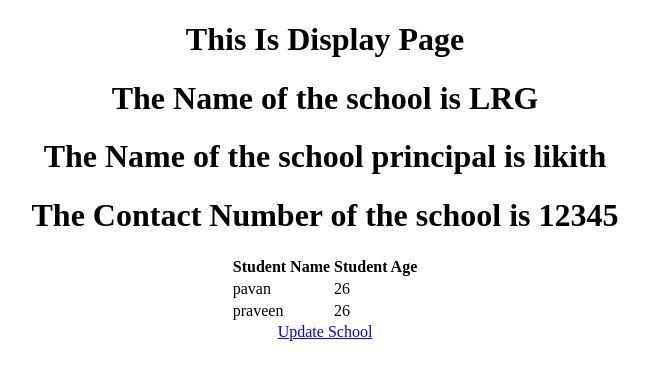
After one commit to likith1003/likith, a Django app: a page that uses project3/templates/app/School_detail.html in a window 1280 px wide. The commit adds this page. Shown: the top 380 px of the page, without its empty margins (315-964 px from the left). Run offline with Django 5.2, Linux system fonts and the light colour scheme; data comes from the database, SQL or seed files in the repository; both versions use the stored data as it was after the commit.

Commit message:
Add files via upload

```diff
--- a/project3/app/models.py
+++ b/project3/app/models.py
@@ -7,6 +7,6 @@ class School(models.Model):
     scontact = models.CharField(max_length=50)
 
 class Student(models.Model):
-    sname = models.ForeignKey(School,on_delete=models.CASCADE)
+    sname = models.ForeignKey(School,on_delete=models.CASCADE, related_name='students')
     stdname = models.CharField(max_length=50)
     stdage = models.IntegerField()
--- a/project3/app/views.py
+++ b/project3/app/views.py
@@ -1,4 +1,5 @@
 from django.shortcuts import render
+from django.http import HttpResponse
 from django.views.generic import *
 from app.models import *
 from django.urls import reverse_lazy
@@ -12,3 +13,25 @@ class InsertSchool(CreateView):
 class Schoollist(ListView):
     model=School
     context_object_name = 'schools'
+
+
+class DisplaySchool(DetailView):
+    model=School
+    context_object_name = 'school'
+
+
+class UpdateSchool(UpdateView):
+    model=School
+    fields='__all__'
+    success_url=reverse_lazy('Schoollist')
+
+def func(request):
+    SO = School.objects.all()
+    d = {'SO':SO}
+    return render(request, 'app/schools.html', d)
+
+def demo(request, name):
+    SO = School.objects.get(sname=name)
+    d = {'SO':SO}
+    return render(request, 'app/dynamic.html', d)
+    # return HttpResponse(f"<h1>Hello {name}</h1>")
--- a/project3/project3/urls.py
+++ b/project3/project3/urls.py
@@ -22,4 +22,8 @@ urlpatterns = [
     path('admin/', admin.site.urls),
     path('InsertSchool', InsertSchool.as_view(), name='InsertSchool'),
     path('Schoollist', Schoollist.as_view(), name='Schoollist'),
+    path('display<pk>', DisplaySchool.as_view(), name='DisplaySchool'),
+    path('update<pk>', UpdateSchool.as_view(), name='UpdateSchool'),
+    path('hello<name>', demo, name='demo'),
+    path('func', func, name="func")
 ]
--- /dev/null
+++ b/project3/templates/app/School_detail.html
@@ -0,0 +1,29 @@
+<!DOCTYPE html>
+<html lang="en">
+<head>
+    <meta charset="UTF-8">
+    <meta name="viewport" content="width=device-width, initial-scale=1.0">
+    <title>Document</title>
+</head>
+<body>
+    <center>
+        <h1>This Is Display Page</h1>
+        <h1>The Name of the school is {{school.sname}}</h1>
+        <h1>The Name of the school principal is {{school.sprincipal}}</h1>
+        <h1>The Contact Number of the school is {{school.scontact}}</h1>
+        <table>
+            <tr>
+                <th>Student Name</th>
+                <th>Student Age</th>
+            </tr>
+            {% for student in school.students.all %}
+              <tr>
+                <td>{{student.stdname}}</td>
+                <td>{{student.stdage}}</td>
+            </tr>
+            {% endfor %}
+        </table>
+        <a href="update{{school.sname}}" class="btn btn-secondary"> Update School</a>
+    </center>
+</body>
+</html>
--- a/project3/templates/app/School_form.html
+++ b/project3/templates/app/School_form.html
@@ -10,7 +10,11 @@
         <form  method="post">
             {% csrf_token %}
             {{form.as_p}}
-            <input type="submit" value="InsertSchool">
+            {% if school.pk %}
+              <input type="submit" value="UpdateSchool">
+              {% else %}
+              <input type="submit" value="InsertSchool">
+            {% endif %}
         </form>
     </center>
 </body>
--- a/project3/templates/app/School_list.html
+++ b/project3/templates/app/School_list.html
@@ -21,7 +21,7 @@
                     {% for school in schools %}
                     <tr>
                     <td>{{forloop.counter}}</td>
-                    <td>{{school.sname}}</td>
+                    <td><a href="display{{school.sname}}">{{school.sname}}</a></td>
                     <td>{{school.sprincipal}}</td>
                 </tr>
                     {% endfor %}
```
Also changed, not shown: project3/templates/app/dynamic.html (added, +12 -0 lines), project3/templates/app/schools.html (added, +13 -0 lines), project3/app/migrations/0002_alter_student_sname.py (added), project3/db.sqlite3.
